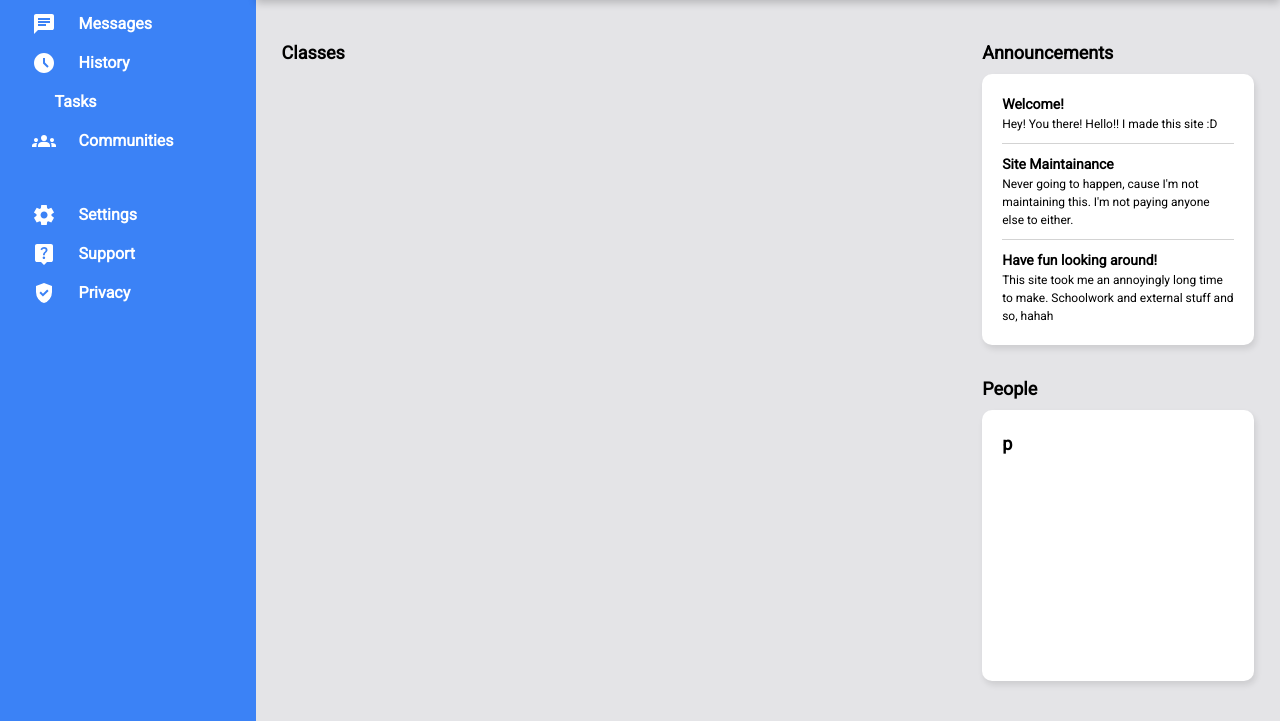
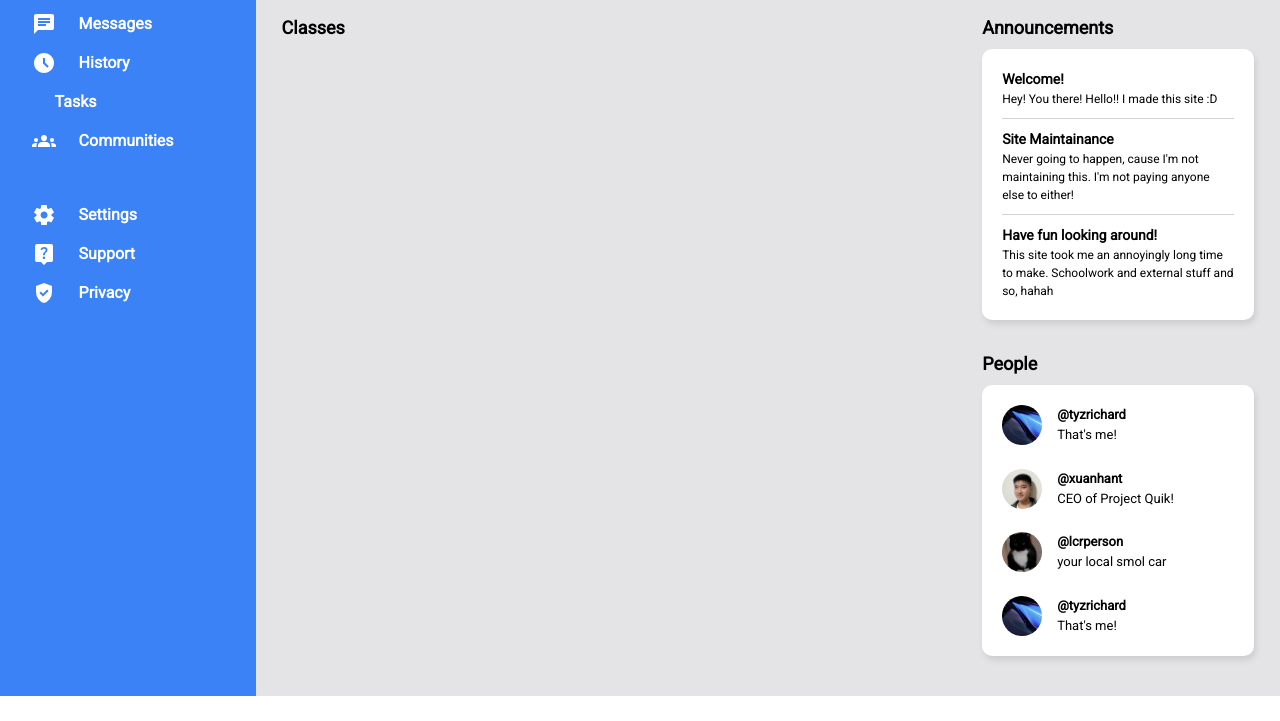
Before and after one commit to tyzrichard/odin-dashboard, a plain HTML site: page index.html in a window 1280 px wide. Shown: the part 182-903 px from the top of the page. After the commit the page ends 878 px from the top, so only its background shows below. Drawn offline with Linux system fonts and the light colour scheme.

Commit message:
Finished People Section

```diff
--- a/index.html
+++ b/index.html
@@ -83,18 +83,42 @@
     <div class="content">
         <div class="classes">Classes</div>
         <div class="announcements">Announcements <div>
-                <div class="announcement">Welcome! <div class="announcement-text">Hey! You there! Hello!! I made this site :D</div>
+                <div class="announcement">Welcome! <div class="announcement-text">Hey! You there! Hello!! I made this
+                        site :D</div>
                 </div>
                 <div class="divider"></div>
-                <div class="announcement">Site Maintainance <div class="announcement-text">Never going to happen, cause I'm not maintaining this. I'm not paying anyone else to either.</div>
+                <div class="announcement">Site Maintainance <div class="announcement-text">Never going to happen, cause
+                        I'm not maintaining this. I'm not paying anyone else to either!</div>
                 </div>
                 <div class="divider"></div>
-                <div class="announcement">Have fun looking around! <div class="announcement-text">This site took me an annoyingly long time to make. Schoolwork and external stuff and so, hahah</div>
+                <div class="announcement">Have fun looking around! <div class="announcement-text">This site took me an
+                        annoyingly long time to make. Schoolwork and external stuff and so, hahah</div>
                 </div>
             </div>
         </div>
         <div class="people">People
-            <div>p</div>
+            <div>
+                <div class="person">
+                    <img src="assets/dummy-prof-pic.png" alt="" class="profile-picture">
+                    <b>@tyzrichard</b>
+                    <p>That's me!</p>
+                </div>
+                <div class="person">
+                    <img src="assets/xh.png" alt="xh" class="profile-picture">
+                    <b>@xuanhant</b>
+                    <p>CEO of Project Quik!</p>
+                </div>
+                <div class="person">
+                    <img src="assets/lcr.png" alt="lcr" class="profile-picture">
+                    <b>@lcrperson</b>
+                    <p>your local smol car</p>
+                </div>
+                <div class="person">
+                    <img src="assets/dummy-prof-pic.png" alt="" class="profile-picture">
+                    <b>@tyzrichard</b>
+                    <p>That's me!</p>
+                </div>
+            </div>
         </div>
     </div>
 </body>
--- a/style.css
+++ b/style.css
@@ -51,7 +51,7 @@ h6 {
 /* and here's my own stylings */
 
 body {
-    min-height: 100vh;
+    max-height: 100vh;
     font-family: 'Roboto', Inter, -apple-system, BlinkMacSystemFont, 'Segoe UI', Roboto, Oxygen, Ubuntu, Cantarell, 'Open Sans', 'Helvetica Neue', sans-serif;
     display: grid;
     grid-template-columns: 1fr 4fr;
@@ -196,6 +196,7 @@ button {
     display: flex;
     flex: 1 1 auto;
     flex-direction: column;
+    justify-content: space-between;
     border-radius: 10px;
     padding: 20px;
     box-shadow: 2px 4px 6px rgba(0, 0, 0, 0.1);
@@ -217,3 +218,17 @@ button {
     width: 100%;
     background-color: lightgrey;
 }
+
+.person {
+    display: grid;
+    grid-template-rows: repeat(2, 1fr) ;
+    grid-template-columns: 40px 1fr;
+    font-size: 13px;
+    font-weight: 500;
+    column-gap: 15px;
+}
+
+.person > img {
+    grid-row-start: 1;
+    grid-row-end: 3;
+}
```
Also changed, not shown: assets/lcr.png (added), assets/xh.png (added).
